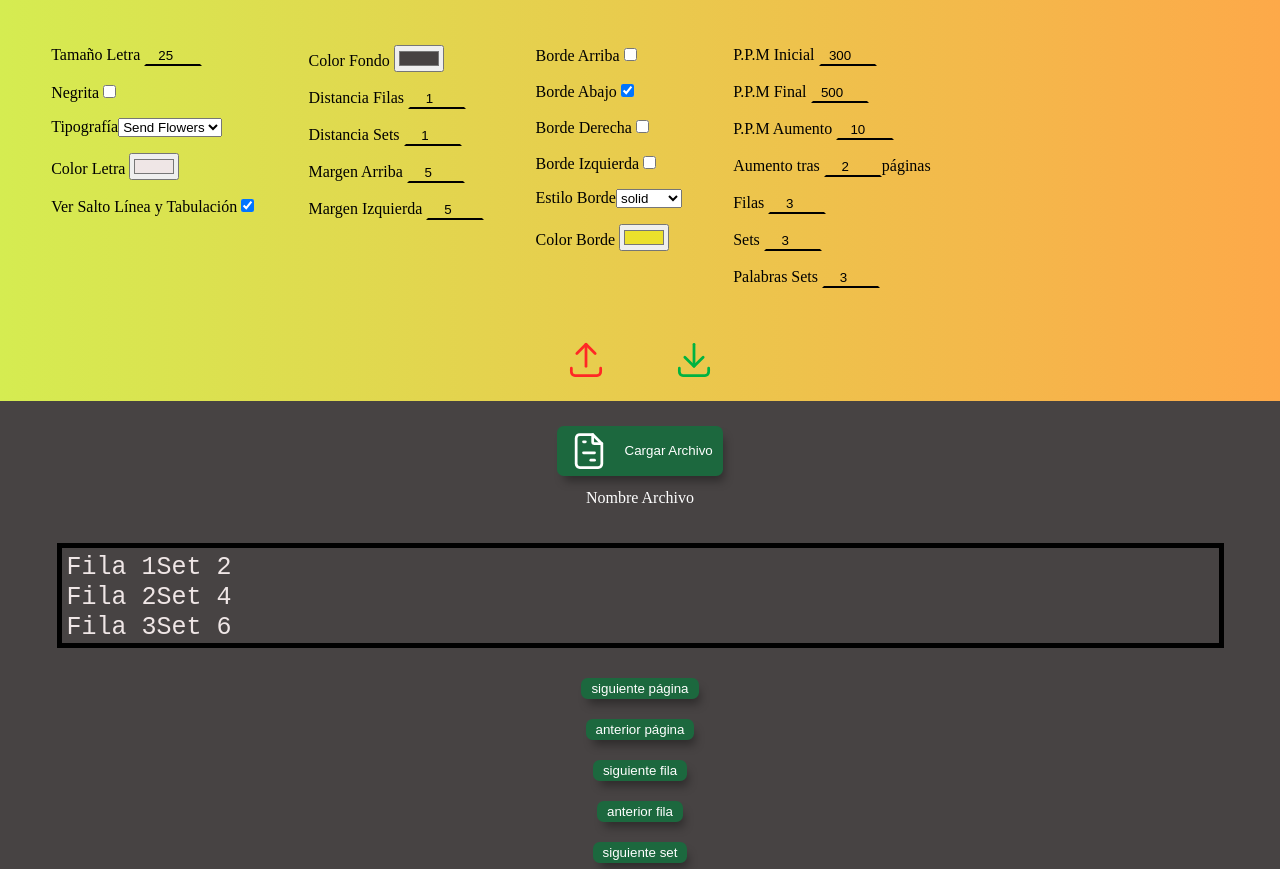
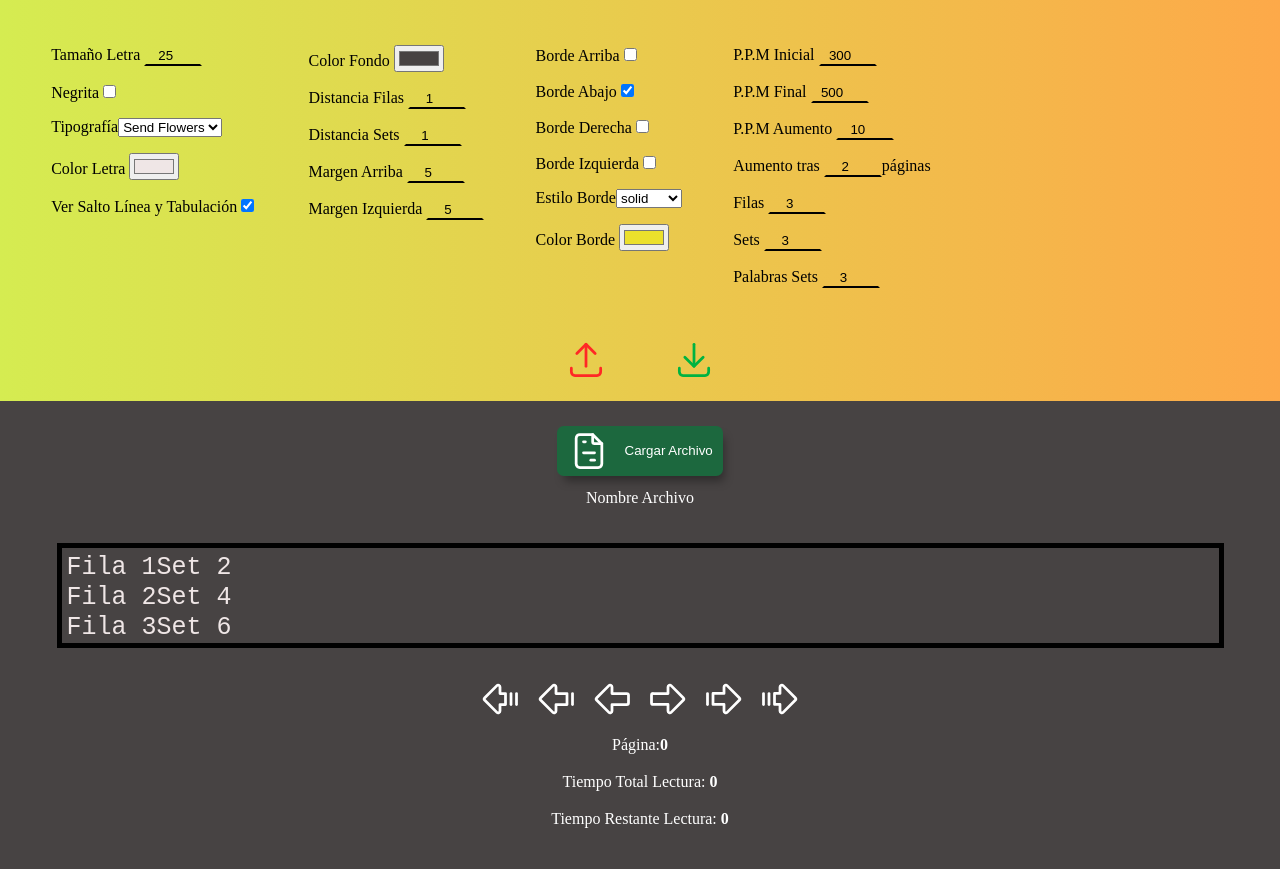
Before and after one commit to BrizuelaFederico/Lectura, a website with bundled scripts: page src/index.html in a window 1280 px wide. Shown: the part 83-952 px from the top of the page. Built offline with nearby package versions, Linux system fonts and the light colour scheme.

Commit message:
css reading buttons

```diff
--- a/src/css/article.css
+++ b/src/css/article.css
@@ -5,7 +5,7 @@ article {
   align-items: center;
   padding: 15px 5px;
 
-  button {
+  .fileUploadButton {
     display: flex;
     position: relative;
     justify-content: center;
@@ -85,6 +85,34 @@ article {
         }
       }
     }
+
+    &.readingButton {
+      display: flex;
+      flex-wrap: wrap;
+      margin: 8px 0px;
+
+      div {
+        display: flex;
+        flex-wrap: wrap;
+        min-width: min-content;
+      }
+    }
+    .previousButton {
+      background-color: transparent;
+      transition: transform 0.1s;
+      border: none;
+      &:active {
+        transform: translate(-10px, 0px);
+      }
+    }
+    .nextButton {
+      background-color: transparent;
+      transition: transform 0.1s;
+      border: none;
+      &:active {
+        transform: translate(10px, 0px);
+      }
+    }
   }
 
   p {
--- a/src/index.html
+++ b/src/index.html
@@ -130,7 +130,7 @@
       </div>
     </aside>
     <article>
-      <button>
+      <button class="fileUploadButton">
         <svg
           xmlns="http://www.w3.org/2000/svg"
           class="icon icon-tabler icon-tabler-file-invoice"
@@ -168,12 +168,133 @@
           <span class="set">Fila 3</span><span>Set 6</span>
         </div>
       </div>
-      <button id="nextPage">siguiente página</button>
-      <button id="previousPage">anterior página</button>
-      <button id="nextRow">siguiente fila</button>
-      <button id="previousRow">anterior fila</button>
-      <button id="nextSet">siguiente set</button>
-      <button id="previousSet">anterior set</button>
+      <div class="readingButton">
+        <div>
+          <button id="previousPage" class="previousButton">
+            <svg
+              xmlns="http://www.w3.org/2000/svg"
+              class="icon icon-tabler icon-tabler-arrow-big-left-lines"
+              width="44"
+              height="44"
+              viewBox="0 0 24 24"
+              stroke-width="1.5"
+              stroke="#ffffff"
+              fill="none"
+              stroke-linecap="round"
+              stroke-linejoin="round"
+            >
+              <path stroke="none" d="M0 0h24v24H0z" fill="none" />
+              <path
+                d="M12 15v3.586a1 1 0 0 1 -1.707 .707l-6.586 -6.586a1 1 0 0 1 0 -1.414l6.586 -6.586a1 1 0 0 1 1.707 .707v3.586h3v6h-3z"
+              />
+              <path d="M21 15v-6" />
+              <path d="M18 15v-6" />
+            </svg>
+          </button>
+
+          <button id="previousRow" class="previousButton">
+            <svg
+              xmlns="http://www.w3.org/2000/svg"
+              class="icon icon-tabler icon-tabler-arrow-big-left-line"
+              width="44"
+              height="44"
+              viewBox="0 0 24 24"
+              stroke-width="1.5"
+              stroke="#ffffff"
+              fill="none"
+              stroke-linecap="round"
+              stroke-linejoin="round"
+            >
+              <path stroke="none" d="M0 0h24v24H0z" fill="none" />
+              <path
+                d="M12 15v3.586a1 1 0 0 1 -1.707 .707l-6.586 -6.586a1 1 0 0 1 0 -1.414l6.586 -6.586a1 1 0 0 1 1.707 .707v3.586h6v6h-6z"
+              />
+              <path d="M21 15v-6" />
+            </svg>
+          </button>
+          <button id="previousSet" class="previousButton">
+            <svg
+              xmlns="http://www.w3.org/2000/svg"
+              class="icon icon-tabler icon-tabler-arrow-big-left"
+              width="44"
+              height="44"
+              viewBox="0 0 24 24"
+              stroke-width="1.5"
+              stroke="#ffffff"
+              fill="none"
+              stroke-linecap="round"
+              stroke-linejoin="round"
+            >
+              <path stroke="none" d="M0 0h24v24H0z" fill="none" />
+              <path
+                d="M20 15h-8v3.586a1 1 0 0 1 -1.707 .707l-6.586 -6.586a1 1 0 0 1 0 -1.414l6.586 -6.586a1 1 0 0 1 1.707 .707v3.586h8a1 1 0 0 1 1 1v4a1 1 0 0 1 -1 1z"
+              />
+            </svg>
+          </button>
+        </div>
+        <div>
+          <button id="nextSet" class="nextButton">
+            <svg
+              xmlns="http://www.w3.org/2000/svg"
+              class="icon icon-tabler icon-tabler-arrow-big-right"
+              width="44"
+              height="44"
+              viewBox="0 0 24 24"
+              stroke-width="1.5"
+              stroke="#ffffff"
+              fill="none"
+              stroke-linecap="round"
+              stroke-linejoin="round"
+            >
+              <path stroke="none" d="M0 0h24v24H0z" fill="none" />
+              <path
+                d="M4 9h8v-3.586a1 1 0 0 1 1.707 -.707l6.586 6.586a1 1 0 0 1 0 1.414l-6.586 6.586a1 1 0 0 1 -1.707 -.707v-3.586h-8a1 1 0 0 1 -1 -1v-4a1 1 0 0 1 1 -1z"
+              />
+            </svg>
+          </button>
+          <button id="nextRow" class="nextButton">
+            <svg
+              xmlns="http://www.w3.org/2000/svg"
+              class="icon icon-tabler icon-tabler-arrow-big-right-line"
+              width="44"
+              height="44"
+              viewBox="0 0 24 24"
+              stroke-width="1.5"
+              stroke="#ffffff"
+              fill="none"
+              stroke-linecap="round"
+              stroke-linejoin="round"
+            >
+              <path stroke="none" d="M0 0h24v24H0z" fill="none" />
+              <path
+                d="M12 9v-3.586a1 1 0 0 1 1.707 -.707l6.586 6.586a1 1 0 0 1 0 1.414l-6.586 6.586a1 1 0 0 1 -1.707 -.707v-3.586h-6v-6h6z"
+              />
+              <path d="M3 9v6" />
+            </svg>
+          </button>
+          <button id="nextPage" class="nextButton">
+            <svg
+              xmlns="http://www.w3.org/2000/svg"
+              class="icon icon-tabler icon-tabler-arrow-big-right-lines"
+              width="44"
+              height="44"
+              viewBox="0 0 24 24"
+              stroke-width="1.5"
+              stroke="#ffffff"
+              fill="none"
+              stroke-linecap="round"
+              stroke-linejoin="round"
+            >
+              <path stroke="none" d="M0 0h24v24H0z" fill="none" />
+              <path
+                d="M12 9v-3.586a1 1 0 0 1 1.707 -.707l6.586 6.586a1 1 0 0 1 0 1.414l-6.586 6.586a1 1 0 0 1 -1.707 -.707v-3.586h-3v-6h3z"
+              />
+              <path d="M3 9v6" />
+              <path d="M6 9v6" />
+            </svg>
+          </button>
+        </div>
+      </div>
 
       <p>Página:<b>0</b></p>
       <p>Tiempo Total Lectura: <b>0</b></p>
```
